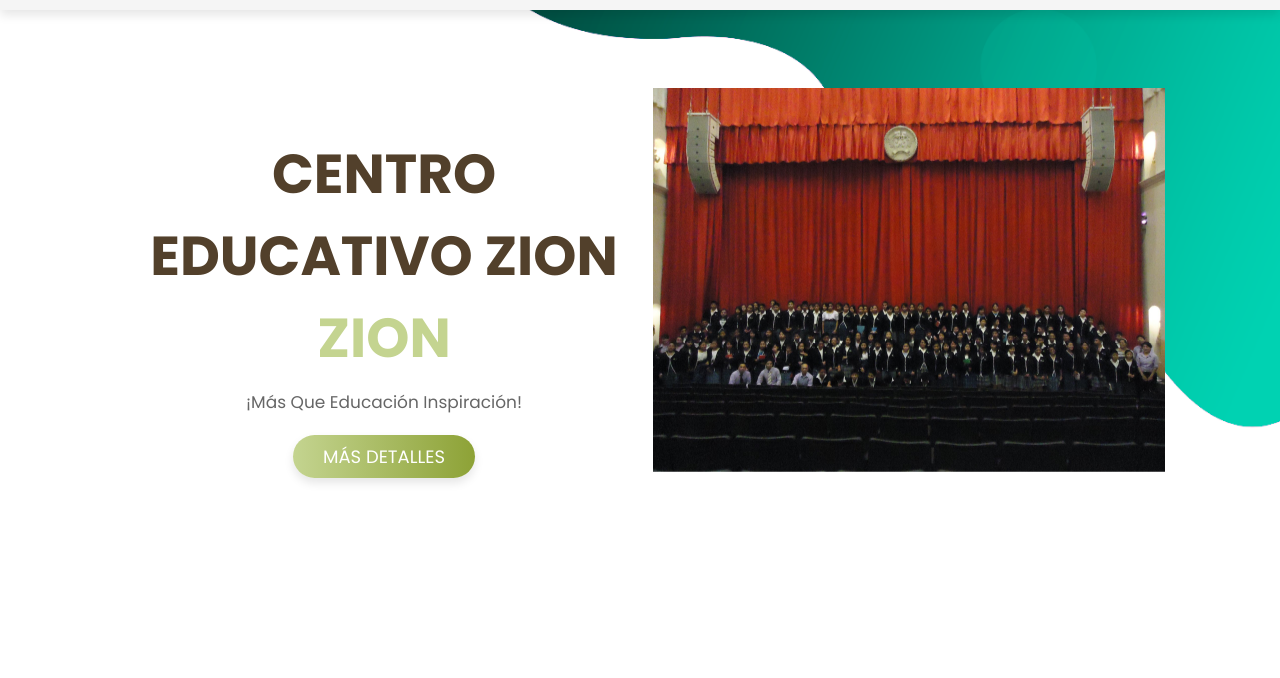
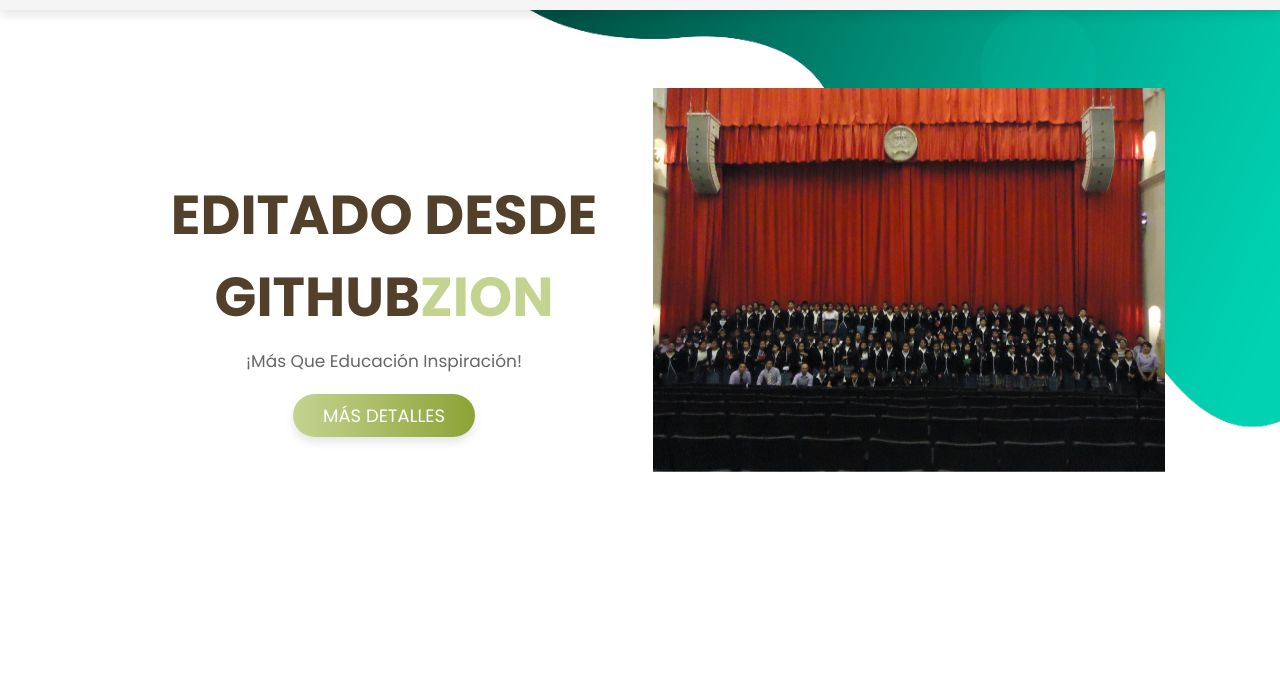
Before and after one commit to oflyheight/zion, a plain HTML site: page index.html in a window 1280 px wide. Shown: the part 122-800 px from the top of the page. Drawn offline with Linux system fonts and the light colour scheme.

Commit message:
Update index.html

```diff
--- a/index.html
+++ b/index.html
@@ -27,7 +27,7 @@
 
     <section class="inicio" id="inicio">
         <div class="content">
-            <Center><h3>Centro Educativo Zion <span>ZION</span></h3>
+            <Center><h3>Editado desde GitHub<span>ZION</span></h3>
             <p>¡Más que Educación Inspiración!</p>
             <a href="#" class="btn">MÁS DETALLES</a></Center>
         </div>
```
